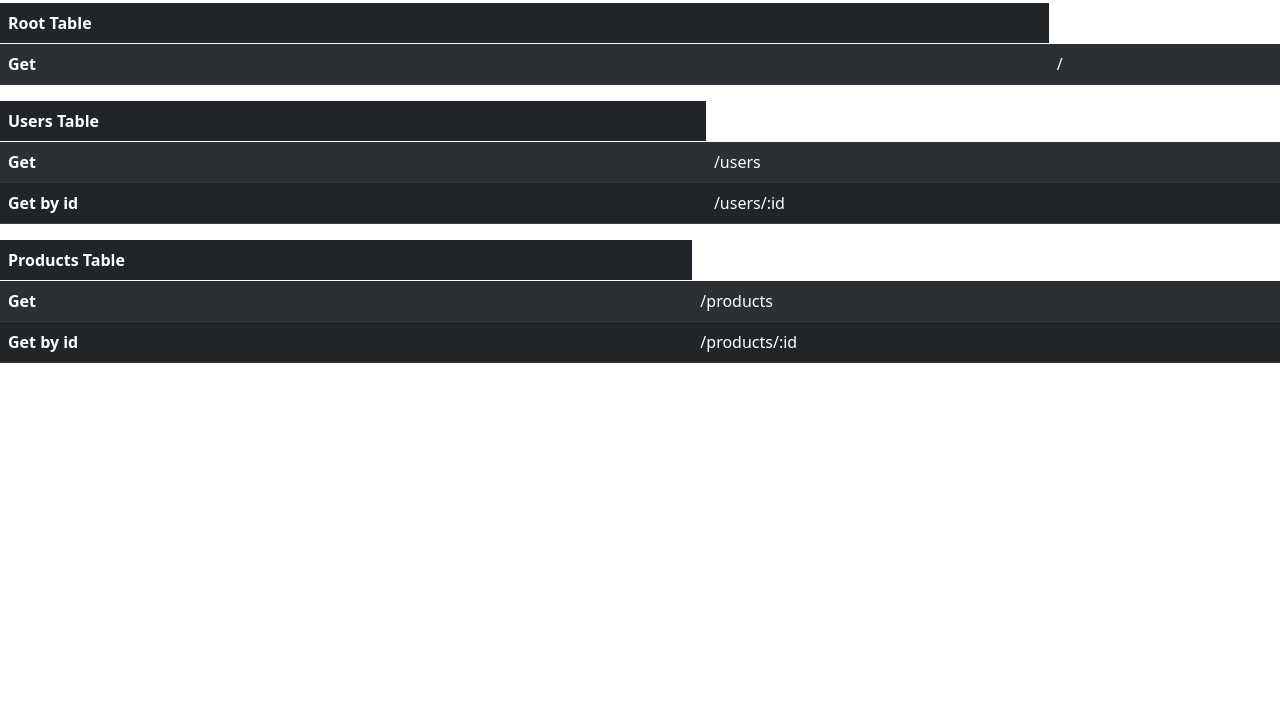
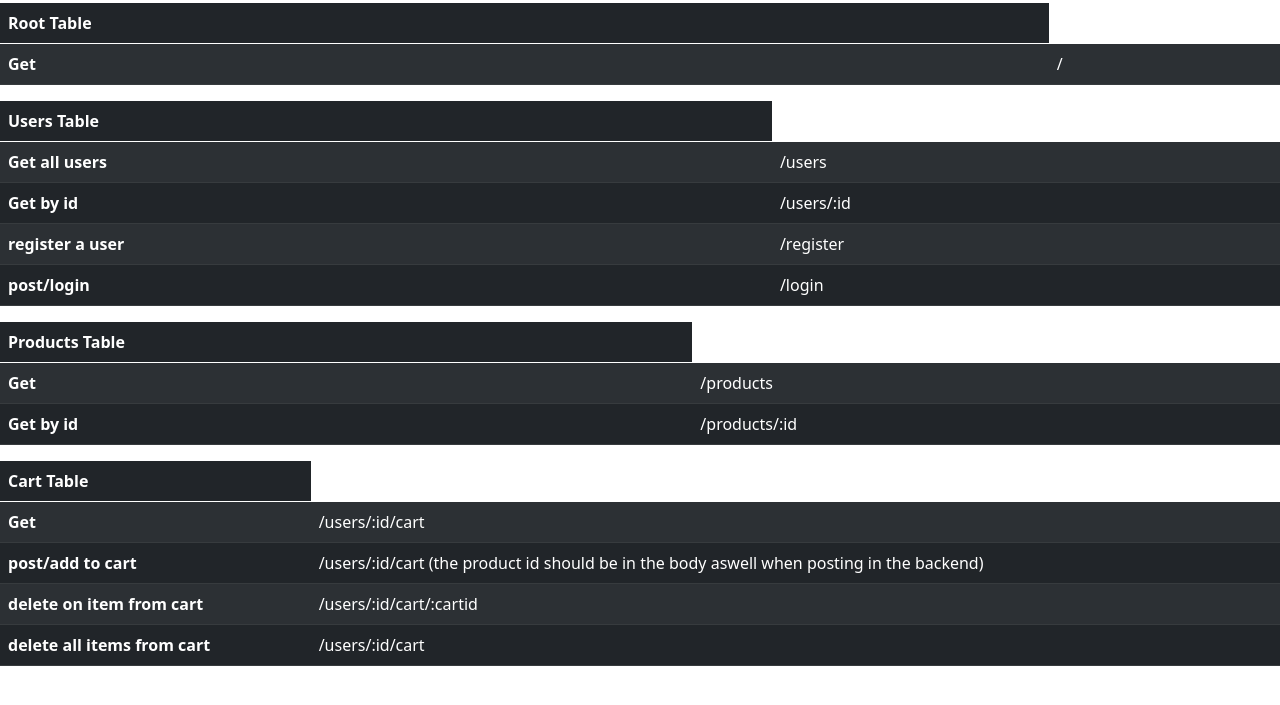
Before and after one commit to hilmimallick/capstone_backend, a website: page public/endpoint.html in a window 1280 px wide. Shown: the part 53-758 px from the top of the page. Drawn offline with nearby package versions, Linux system fonts and the light colour scheme.

Commit message:
monday backend

```diff
--- a/public/endpoint.html
+++ b/public/endpoint.html
@@ -17,7 +17,7 @@
     <table class="table table-dark table-striped">
       <thead>
         <tr>
-          <th scope="col">Root Table</th>
+          <th>Root Table</th>
         </tr>
       </thead>
       <tbody>
@@ -31,17 +31,25 @@
     <table class="table table-dark table-striped">
       <thead>
         <tr>
-          <th scope="col">Users Table</th>
+          <th>Users Table</th>
         </tr>
       </thead>
       <tbody>
         <tr>
-          <th>Get</th>
+          <th>Get all users</th>
           <td>/users</td>
         </tr>
         <tr>
           <th>Get by id</th>
           <td>/users/:id</td>
+        </tr>
+        <tr>
+          <th>register a user</th>
+          <td>/register</td>
+        </tr>
+        <tr>
+          <th>post/login</th>
+          <td>/login</td>
         </tr>
       </tbody>
     </table>
@@ -49,7 +57,7 @@
     <table class="table table-dark table-striped">
       <thead>
         <tr>
-          <th scope="col">Products Table</th>
+          <th>Products Table</th>
         </tr>
       </thead>
       <tbody>
@@ -63,6 +71,35 @@
         </tr>
       </tbody>
     </table>
+
+    <table class="table table-dark table-striped">
+      <thead>
+        <tr>
+          <th>Cart Table</th>
+        </tr>
+      </thead>
+      <tbody>
+        <tr>
+          <th>Get</th>
+          <td>/users/:id/cart</td>
+        </tr>
+        <tr>
+          <th>post/add to cart</th>
+          <td>
+            /users/:id/cart (the product id should be in the body aswell when
+            posting in the backend)
+          </td>
+        </tr>
+        <tr>
+          <th>delete on item from cart</th>
+          <td>/users/:id/cart/:cartid</td>
+        </tr>
+        <tr>
+          <th>delete all items from cart</th>
+          <td>/users/:id/cart</td>
+        </tr>
+      </tbody>
+    </table>
     <script
       src="https://cdn.jsdelivr.net/npm/bootstrap@5.0.2/dist/js/bootstrap.bundle.min.js"
       integrity="sha384-MrcW6ZMFYlzcLA8Nl+NtUVF0sA7MsXsP1UyJoMp4YLEuNSfAP+JcXn/tWtIaxVXM"
```
